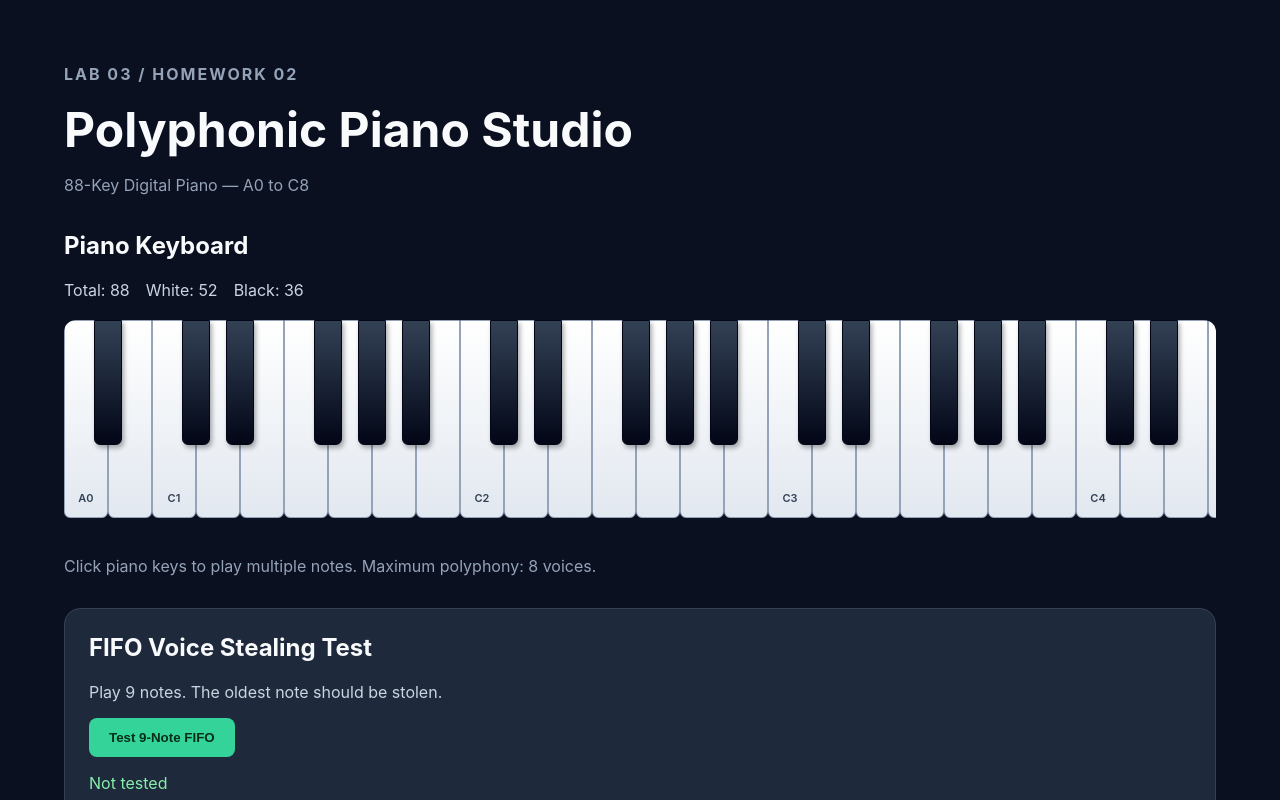
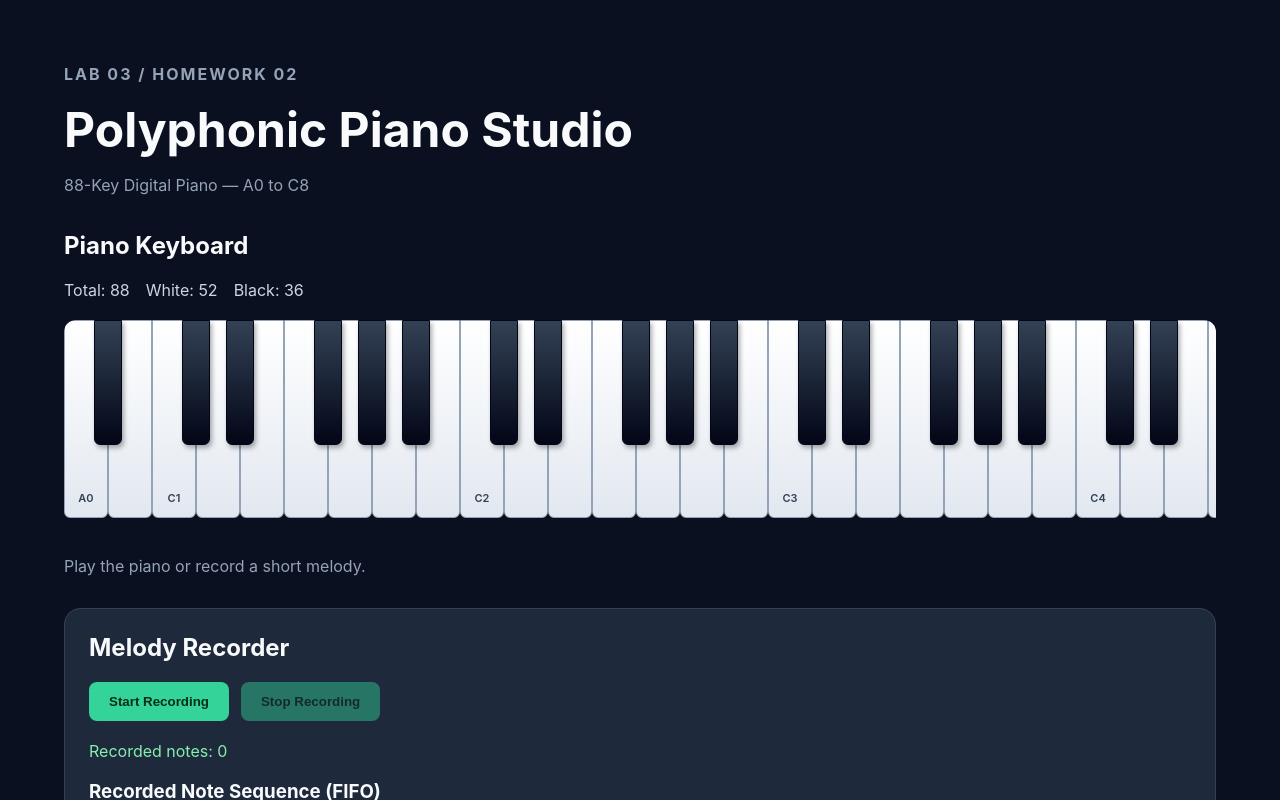
Before and after one commit to tanhung1004/Lab03_HW, a React (Vite) app in the folder Lab03_Skeleton/HW2_Piano/: page / in a window 1280 px wide. Shown: the top 800 px of the page. Built offline with nearby package versions, Linux system fonts and the light colour scheme.

Commit message:
feat(hw2): implement FIFO melody recording

```diff
--- a/Lab03_Skeleton/HW2_Piano/src/App.tsx
+++ b/Lab03_Skeleton/HW2_Piano/src/App.tsx
@@ -3,16 +3,27 @@ import { useCallback, useEffect, useRef, useState } from "react";
 import PianoKeyboard from "./components/PianoKeyboard";
 import { pianoKeys, midiToFrequency } from "./data/pianoKeys";
 import { PolyphonicSynth } from "./audio/PolyphonicSynth";
+import type { RecordedNote } from "./types/piano";
 
 export default function App() {
   const synthRef = useRef<PolyphonicSynth | null>(null);
+
+  // FIFO test result from HW2-06.
   const [testResult, setTestResult] = useState("Not tested");
+
+  // HW2-09: Recording state.
+  const [isRecording, setIsRecording] = useState(false);
+  const [recordedNotes, setRecordedNotes] = useState<RecordedNote[]>([]);
+
+  // Refs keep callbacks stable for React.memo.
+  const recordingRef = useRef(false);
+  const previousNoteTime = useRef<number | null>(null);
+  const recordingQueue = useRef<RecordedNote[]>([]);
 
   const totalKeys = pianoKeys.length;
   const blackKeys = pianoKeys.filter((key) => key.isBlack).length;
   const whiteKeys = totalKeys - blackKeys;
 
-  // Reuse one synthesizer.
   const getSynth = useCallback(() => {
     if (!synthRef.current) {
       synthRef.current = new PolyphonicSynth();
@@ -21,18 +32,56 @@ export default function App() {
     return synthRef.current;
   }, []);
 
+  // Start a new recording.
+  const startRecording = () => {
+    recordingQueue.current = [];
+    previousNoteTime.current = null;
+
+    setRecordedNotes([]);
+    recordingRef.current = true;
+    setIsRecording(true);
+  };
+
+  // Stop recording and keep the captured notes.
+  const stopRecording = () => {
+    recordingRef.current = false;
+    setIsRecording(false);
+  };
+
+  // Play the piano and optionally record the note.
   const handlePlayNote = useCallback(
-    (frequencyHz: number) => {
+    (midi: number, frequencyHz: number) => {
       getSynth().playNote(frequencyHz);
+
+      if (!recordingRef.current) return;
+
+      const now = performance.now();
+      const previous = previousNoteTime.current;
+
+      // Time since the previous note started.
+      const deltaMs =
+        previous === null ? 0 : Math.round(now - previous);
+
+      const note: RecordedNote = {
+        midi,
+        freqHz: frequencyHz,
+        durationMs: 1500,
+        deltaMs,
+      };
+
+      // FIFO: append notes in chronological order.
+      recordingQueue.current.push(note);
+      previousNoteTime.current = now;
+
+      setRecordedNotes([...recordingQueue.current]);
     },
     [getSynth]
   );
 
-  // Test: play 9 notes and verify FIFO stealing.
+  // Existing HW2-06 FIFO voice stealing test.
   const handleFifoTest = useCallback(() => {
     const synth = getSynth();
 
-    // Start with an empty voice collection.
     synth.stopAll();
 
     const midiNotes = [60, 62, 64, 65, 67, 69, 71, 72, 74];
@@ -43,8 +92,6 @@ export default function App() {
     });
 
     const active = synth.getActiveFrequencies();
-
-    // The first note (C4) should have been removed.
     const expected = frequencies.slice(1);
 
     const passed =
@@ -56,16 +103,9 @@ export default function App() {
 
     setTestResult(
       passed
-        ? "PASS: 8 active voices. Oldest C4 removed, D5 added."
-        : "FAIL: FIFO voice stealing did not match expectations."
+        ? "PASS: 8 voices, oldest C4 removed."
+        : "FAIL: FIFO voice stealing."
     );
-
-    console.log("FIFO Test:", {
-      requestedNotes: 9,
-      activeVoiceCount: synth.getActiveVoiceCount(),
-      activeFrequencies: active,
-      passed,
-    });
   }, [getSynth]);
 
   useEffect(() => {
@@ -99,10 +139,56 @@ export default function App() {
       </section>
 
       <p className="piano-note">
-        Click piano keys to play multiple notes.
-        Maximum polyphony: 8 voices.
+        Play the piano or record a short melody.
       </p>
 
+      {/* HW2-09: Note Recording */}
+      <section className="recording-panel">
+        <h2>Melody Recorder</h2>
+
+        <div className="recording-controls">
+          <button
+            type="button"
+            onClick={startRecording}
+            disabled={isRecording}
+          >
+            Start Recording
+          </button>
+
+          <button
+            type="button"
+            onClick={stopRecording}
+            disabled={!isRecording}
+          >
+            Stop Recording
+          </button>
+        </div>
+
+        <output aria-live="polite">
+          {isRecording
+            ? `Recording... ${recordedNotes.length} notes`
+            : `Recorded notes: ${recordedNotes.length}`}
+        </output>
+
+        <h3>Recorded Note Sequence (FIFO)</h3>
+
+        {recordedNotes.length === 0 ? (
+          <p>No notes recorded yet.</p>
+        ) : (
+          <ol className="recorded-notes">
+            {recordedNotes.map((note, index) => (
+              <li key={index}>
+                MIDI {note.midi} |
+                {" "}{note.freqHz.toFixed(2)} Hz |
+                {" "}{note.durationMs} ms |
+                {" "}Delta: {note.deltaMs} ms
+              </li>
+            ))}
+          </ol>
+        )}
+      </section>
+
+      {/* Keep the original FIFO test */}
       <section className="fifo-test">
         <h2>FIFO Voice Stealing Test</h2>
 
@@ -114,9 +200,7 @@ export default function App() {
           Test 9-Note FIFO
         </button>
 
-        <output aria-live="polite">
-          {testResult}
-        </output>
+        <output aria-live="polite">{testResult}</output>
       </section>
     </main>
   );
--- a/Lab03_Skeleton/HW2_Piano/src/components/PianoKey.tsx
+++ b/Lab03_Skeleton/HW2_Piano/src/components/PianoKey.tsx
@@ -6,7 +6,7 @@ interface PianoKeyProps {
   note: PianoKeyData;
   left: number;
   isActive: boolean;
-  onPlayNote: (frequencyHz: number) => void;
+  onPlayNote: (midi: number, frequencyHz: number) => void;
   onPressChange: (midi: number, pressed: boolean) => void;
 }
 
@@ -35,7 +35,7 @@ function PianoKey({
         }`}
         aria-label={`Play ${note.noteName}`}
         title={`${note.noteName} - ${note.frequencyHz.toFixed(2)} Hz`}
-        onClick={() => onPlayNote(note.frequencyHz)}
+        onClick={() => onPlayNote(note.midi, note.frequencyHz)}
         onPointerDown={(e) => {
           if (e.button === 0) {
             onPressChange(note.midi, true);
--- a/Lab03_Skeleton/HW2_Piano/src/components/PianoKeyboard.tsx
+++ b/Lab03_Skeleton/HW2_Piano/src/components/PianoKeyboard.tsx
@@ -7,7 +7,7 @@ const WHITE_KEY_WIDTH = 44;
 const BLACK_KEY_WIDTH = 28;
 
 interface PianoKeyboardProps {
-  onPlayNote: (frequencyHz: number) => void;
+  onPlayNote: (midi: number, frequencyHz: number) => void;
 }
 
 let whiteKeyCount = 0;
--- a/Lab03_Skeleton/HW2_Piano/src/style.css
+++ b/Lab03_Skeleton/HW2_Piano/src/style.css
@@ -234,3 +234,58 @@ body {
     transition: none;
   }
 }
+
+
+/* HW2-09: Melody Recorder */
+
+.recording-panel {
+  margin-top: 32px;
+  padding: 24px;
+  background: #1e293b;
+  border: 1px solid #334155;
+  border-radius: 16px;
+}
+
+.recording-panel h2 {
+  margin-top: 0;
+}
+
+.recording-controls {
+  display: flex;
+  flex-wrap: wrap;
+  gap: 12px;
+  margin: 20px 0;
+}
+
+.recording-controls button {
+  padding: 12px 20px;
+  border: none;
+  border-radius: 8px;
+  background: #34d399;
+  color: #052e16;
+  font-weight: 700;
+  cursor: pointer;
+}
+
+.recording-controls button:disabled {
+  opacity: 0.45;
+  cursor: not-allowed;
+}
+
+.recording-controls button:focus-visible {
+  outline: 3px solid #ffffff;
+  outline-offset: 3px;
+}
+
+.recording-panel output {
+  display: block;
+  margin: 16px 0;
+  color: #86efac;
+}
+
+.recorded-notes {
+  padding-left: 24px;
+  line-height: 1.9;
+  color: #cbd5e1;
+  overflow-wrap: anywhere;
+}
```
Also changed, not shown: 1 other file (tests, documents, lock files or other folders).
